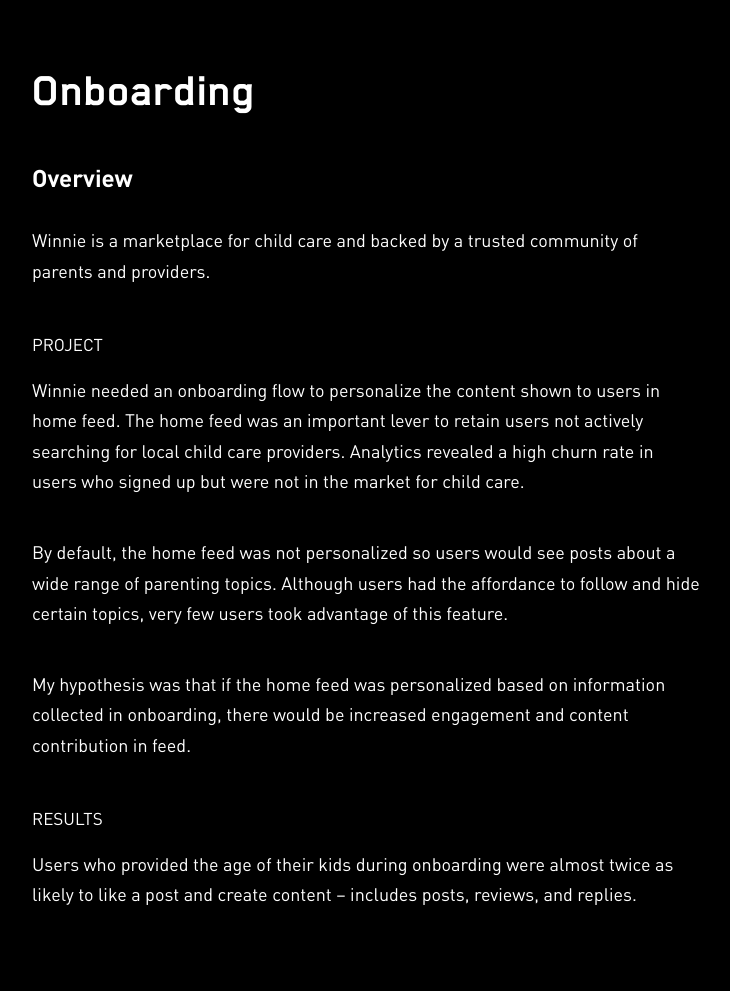
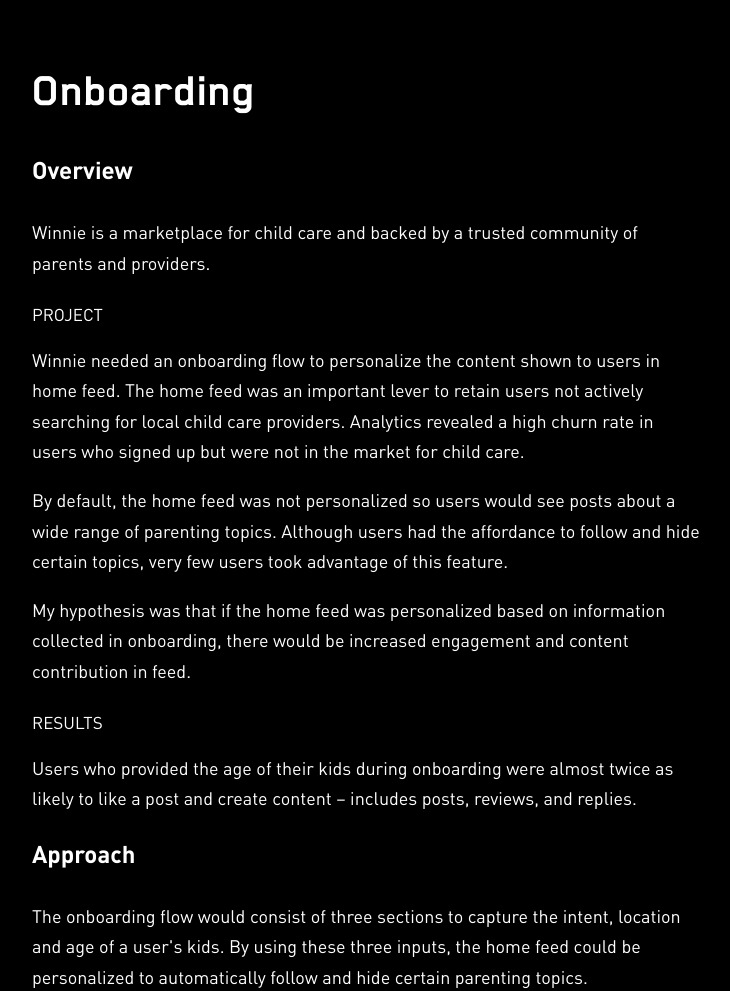
Before and after one commit to jotd/jotd-portfolio, a Jekyll site: the page winnie/onboarding.html, which Jekyll copies as it is, in a window 1280 px wide and 1400 px high, scrolled down 578 px. Shown: the part 99-1090 px from the top of the window, without its empty margins (274-1004 px from the left). Built offline with Jekyll 4.4.1, drawn with Linux system fonts in a browser that asks for light colours; grey boxes are pictures that could not be loaded.

Commit message:
Update styles.css

```diff
--- a/css/styles.css
+++ b/css/styles.css
@@ -4,25 +4,27 @@
   }
 } */
 
-.big-emoji {
+/* .big-emoji {
   font-size: 14px;
   background-color: #141414;
   border-radius: 8px;
   padding: 8px;
-}
+} */
 
 /* Spacing ///////////////////////////////////////////////////////////// */
-#margin-below-header {
+/* #margin-below-header {
   margin-bottom: 40px; }
 #margin-below-sentence {
   margin-bottom: 40px; }
 #margin-below-section {
   margin-bottom: 96px; }
 #margin-below-results {
-  margin-bottom: 136px !important; }
-.content-home {
+  margin-bottom: 136px !important; } */
+/* .content-home {
   max-width: 570px;
-  margin: 0 auto; }
+  margin: 0 auto; } */
+
+  /* Home Page  */
 .content-home-2 {
   display: flex;
   flex-direction: column;
@@ -46,6 +48,8 @@
     margin-top: 20%;
   }
 }
+
+
 @media screen and (max-width: 300px) {
   .availability-block-2 {
     display: -webkit-box;
```
